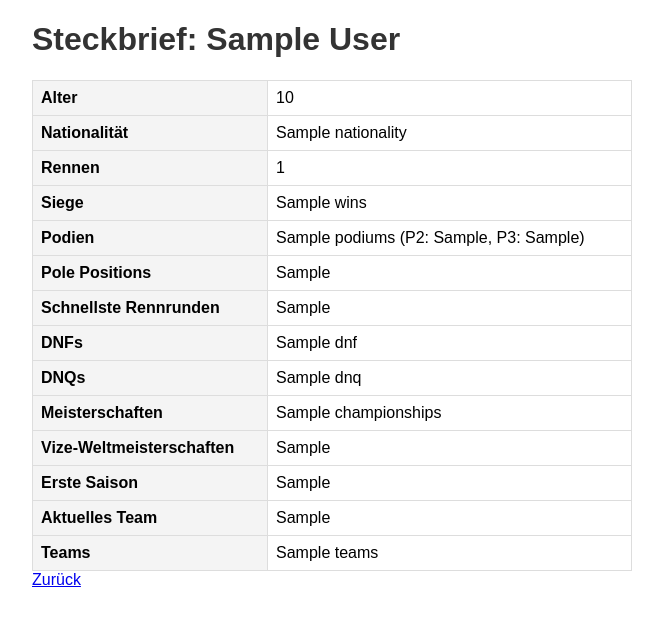
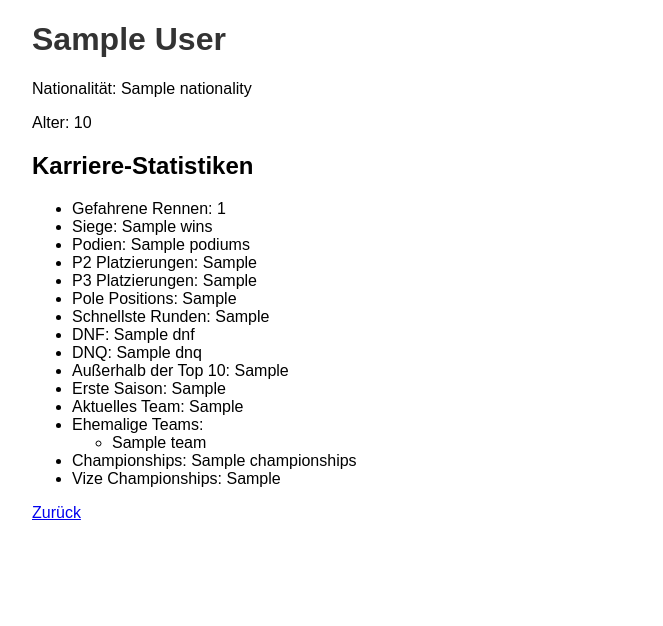
Before and after one commit to excii05/F1-Website, a Flask app: template templates/driver_profile.html in a window 1280 px wide. Shown: the top 626 px of the page, without its empty margins (308-971 px from the left). Run offline with Flask 3, Linux system fonts and the light colour scheme; the template is opened without the code that fills it: most values are stand-ins (such as "Sample title", 1, 10 or a date in 2020).

Commit message:
implemented .json cache query

```diff
--- a/app.py
+++ b/app.py
@@ -10,6 +10,8 @@ from driver_data_fetcher import store_driver_data
 from team_data_fetcher import store_team_data
 from apscheduler.schedulers.background import BackgroundScheduler
 import atexit
+import os
+import json
 
 app = Flask(__name__)
 
@@ -18,8 +20,8 @@ app = Flask(__name__)
 # ---------------------------
 # Konfiguriere hier den Wochentag und die Uhrzeit, an der die Jobs ausgeführt werden sollen.
 WEEKLY_JOB_DAY = 'sat'    # Beispiel: jeden Montag
-WEEKLY_JOB_HOUR = 16       # Beispiel: 03:00 Uhr
-WEEKLY_JOB_MINUTE = 38     # Beispiel: 03:00 Uhr
+WEEKLY_JOB_HOUR = 20       # Beispiel: 03:00 Uhr
+WEEKLY_JOB_MINUTE = 17     # Beispiel: 03:00 Uhr
 
 # ---------------------------
 # Datenabruf-Funktionen für die Web-App
@@ -69,18 +71,59 @@ def home():
 
 @app.route('/driver/<driver_id>')
 def driver_profile(driver_id):
-    driver = get_driver_details(driver_id)
+    # Pfad zur JSON-Datei zusammenbauen
+    json_path = os.path.join('cache', 'driver_carrier_stats', f'{driver_id}.json')
 
-    if driver:
-        return render_template('driver_profile.html', driver=driver)
+    # Prüfen, ob die Datei existiert
+    if os.path.exists(json_path):
+        try:
+            with open(json_path, 'r', encoding='utf-8') as file:
+                driver_data = json.load(file)
+        except Exception as e:
+            # Falls ein Fehler beim Laden auftritt, wird ein 500-Fehler zurückgegeben
+            return f"Fehler beim Laden der Fahrerdaten: {e}", 500
+
+        # Extrahiere die einzelnen Daten, sodass das Template wie gewohnt
+        # mit "driver" und "career_stats" arbeiten kann
+        driver_info = driver_data.get("driver_info", {})
+        career_stats = driver_data.get("career_stats", {})
+
+        return render_template(
+            'driver_profile.html',
+            driver=driver_info,
+            career_stats=career_stats
+        )
     else:
-        return "Driver not found", 404
+        # Falls keine JSON-Datei gefunden wurde, gib den Fehlercode 404 zurück.
+        return "Fahrerdaten nicht gefunden", 404
 
 @app.route('/team/<team_id>')
 def team_profile(team_id):
-    # Hier könntest du die Team-Daten z.B. aus dem Cache auslesen.
-    # Für dieses Beispiel wird nur ein einfacher Text zurückgegeben.
-    return f"Team profile for {team_id}"
+    # Pfad zur JSON-Datei zusammenbauen
+    json_path = os.path.join('cache', 'driver_carrier_stats', f'{team_id}.json')
+
+    # Prüfen, ob die Datei existiert
+    if os.path.exists(json_path):
+        try:
+            with open(json_path, 'r', encoding='utf-8') as file:
+                team_data = json.load(file)
+        except Exception as e:
+            # Falls ein Fehler beim Laden auftritt, wird ein 500-Fehler zurückgegeben
+            return f"Fehler beim Laden der Konstrukteurdaten: {e}", 500
+
+        # Extrahiere die einzelnen Daten, sodass das Template wie gewohnt
+        # mit "driver" und "career_stats" arbeiten kann
+        team_info = team_data.get("driver_info", {})
+        career_stats = team_data.get("career_stats", {})
+
+        return render_template(
+            'driver_profile.html',
+            team = team_info,
+            career_stats = career_stats
+        )
+    else:
+        # Falls keine JSON-Datei gefunden wurde, gib den Fehlercode 404 zurück.
+        return "Konstrukteurdaten nicht gefunden", 404
 
 @app.route('/race/<race_id>')
 def race_details(race_id):
--- a/templates/driver_profile.html
+++ b/templates/driver_profile.html
@@ -15,23 +15,34 @@
 </head>
 <body>
     <div class="container">
-        <h1>Steckbrief: {{ driver.full_name }}</h1>
-        <table>
-            <tr><th>Alter</th><td>{{ driver.age }}</td></tr>
-            <tr><th>Nationalität</th><td>{{ driver.nationality }}</td></tr>
-            <tr><th>Rennen</th><td>{{ stats.total_races }}</td></tr>
-            <tr><th>Siege</th><td>{{ stats.wins }}</td></tr>
-            <tr><th>Podien</th><td>{{ stats.podiums }} (P2: {{ stats.p2_finishes }}, P3: {{ stats.p3_finishes }})</td></tr>
-            <tr><th>Pole Positions</th><td>{{ stats.pole_positions }}</td></tr>
-            <tr><th>Schnellste Rennrunden</th><td>{{ stats.fastest_laps }}</td></tr>
-            <tr><th>DNFs</th><td>{{ stats.DNF }}</td></tr>
-            <tr><th>DNQs</th><td>{{ stats.DNQ }}</td></tr>
-            <tr><th>Meisterschaften</th><td>{{ stats.championships }}</td></tr>
-            <tr><th>Vize-Weltmeisterschaften</th><td>{{ stats.runner_up }}</td></tr>
-            <tr><th>Erste Saison</th><td>{{ stats.first_season }}</td></tr>
-            <tr><th>Aktuelles Team</th><td>{{ stats.current_team }}</td></tr>
-            <tr><th>Teams</th><td>{{ stats.teams }}</td></tr>
-        </table>
+        <h1>{{ driver.full_name }}</h1>
+        <p>Nationalität: {{ driver.nationality }}</p>
+        <p>Alter: {{ driver.age }}</p>
+
+        <h2>Karriere-Statistiken</h2>
+        <ul>
+            <li>Gefahrene Rennen: {{ career_stats.total_races }}</li>
+            <li>Siege: {{ career_stats.wins }}</li>
+            <li>Podien: {{ career_stats.podiums }}</li>
+            <li>P2 Platzierungen: {{ career_stats.p2_finishes }}</li>
+            <li>P3 Platzierungen: {{ career_stats.p3_finishes }}</li>
+            <li>Pole Positions: {{ career_stats.pole_positions }}</li>
+            <li>Schnellste Runden: {{ career_stats.fastest_laps }}</li>
+            <li>DNF: {{ career_stats.DNF }}</li>
+            <li>DNQ: {{ career_stats.DNQ }}</li>
+            <li>Außerhalb der Top 10: {{ career_stats.outside_top10 }}</li>
+            <li>Erste Saison: {{ career_stats.first_season }}</li>
+            <li>Aktuelles Team: {{ career_stats.current_team }}</li>
+            <li>Ehemalige Teams:
+                <ul>
+                    {% for team in career_stats.former_teams %}
+                        <li>{{ team }}</li>
+                    {% endfor %}
+                </ul>
+            </li>
+            <li>Championships: {{ career_stats.championships }}</li>
+            <li>Vize Championships: {{ career_stats.runner_up }}</li>
+        </ul>
         <a href="/">Zurück</a>
     </div>
 </body>
```
Also changed, not shown: 7 other files.
